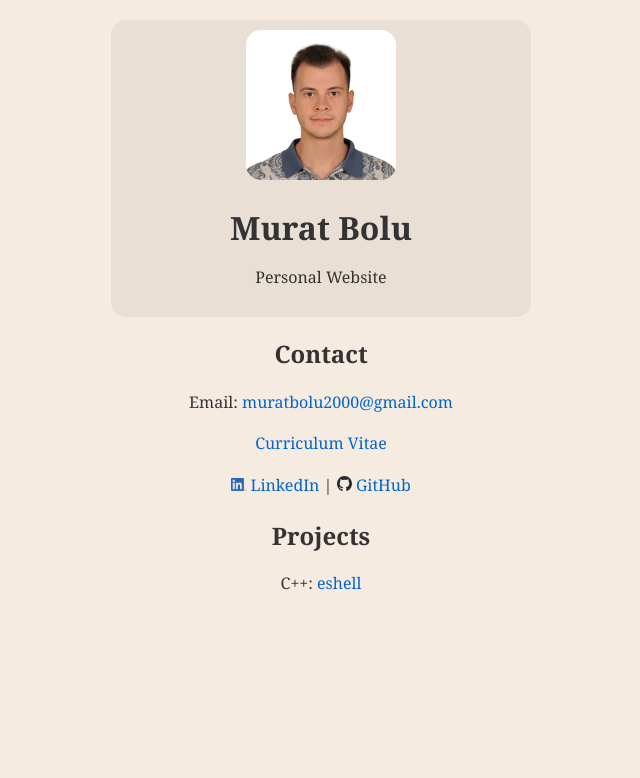
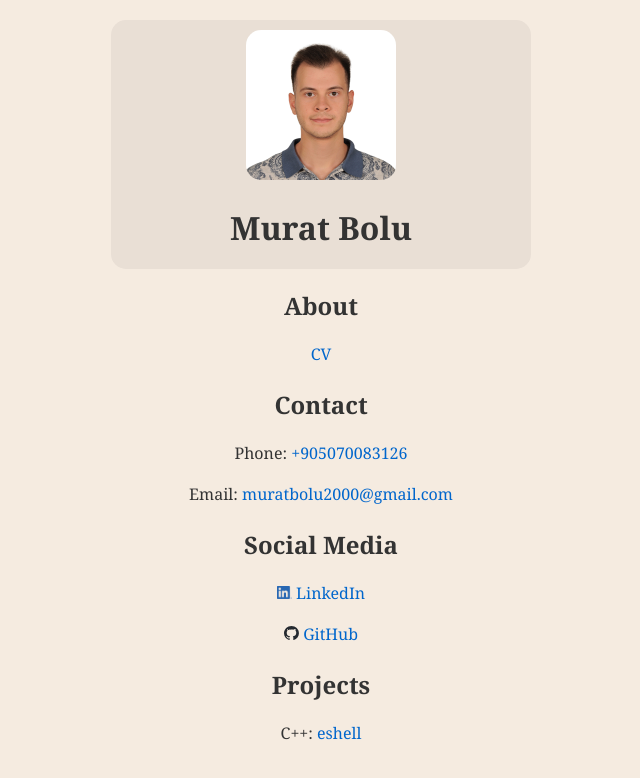
Before and after one commit to muratbolu/muratbolu.com, a plain HTML site: page index.html in a window 1280 px wide. Shown: the whole page, without its empty margins (319-959 px from the left). Drawn offline with Linux system fonts and the light colour scheme.

Commit message:
Change site a little bit

```diff
--- a/index.html
+++ b/index.html
@@ -7,7 +7,7 @@
     <title>Murat Bolu - Personal Website</title>
     <meta name="description" content="Murat Bolu's personal website.">
     <meta name="keywords"
-        content="Murat Bolu, personal website, projects, contact, LinkedIn, GitHub, C++, Haskell, formal verification, programming languages, compilers">
+        content="Murat Bolu, personal website, projects, contact, LinkedIn, GitHub, C++, Haskell, formal methods, programming languages, compilers">
     <link rel="stylesheet" href="styles.css">
 </head>
 
@@ -15,20 +15,23 @@
     <header>
         <img class="profile-image" src="picture.jpg" alt="Photo of Murat Bolu" width="150" height="150">
         <h1>Murat Bolu</h1>
-        <p>Personal Website</p>
     </header>
 
     <main>
         <section>
+            <h2>About</h2>
+            <p><a href="cv/Murat%20Bolu%20-%20CV.pdf">CV</a></p>
             <h2>Contact</h2>
+            <p>Phone: <a href="tel:+905070083126">+905070083126</a></p>
             <p>Email: <a href="mailto:muratbolu2000@gmail.com">muratbolu2000@gmail.com</a></p>
-            <p><a href="cv/Murat%20Bolu%20-%20CV.pdf">Curriculum Vitae</a></p>
+            <h2>Social Media</h2>
             <p>
                 <a href="https://www.linkedin.com/in/muratbolu" rel="noopener noreferrer"
                     aria-label="Murat Bolu's LinkedIn Profile">
                     <img src="icons/LI-In-Bug.png" width="15" height="15" alt="LinkedIn Icon" /> LinkedIn
                 </a>
-                |
+            </p>
+            <p>
                 <a href="https://github.com/muratbolu" rel="noopener noreferrer"
                     aria-label="Murat Bolu's GitHub Profile">
                     <img src="icons/github-mark.svg" width="15" height="15" alt="GitHub Icon" /> GitHub
```
